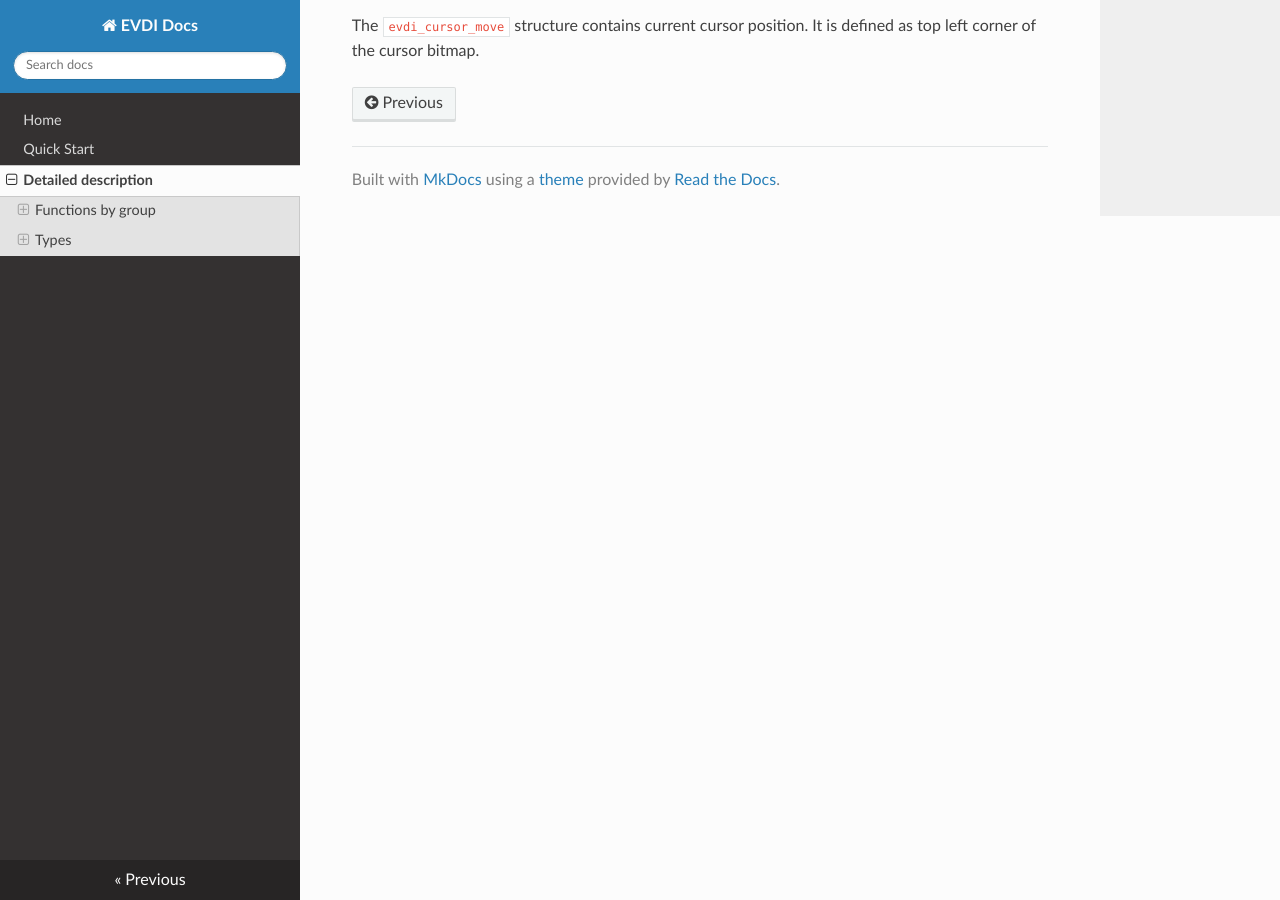
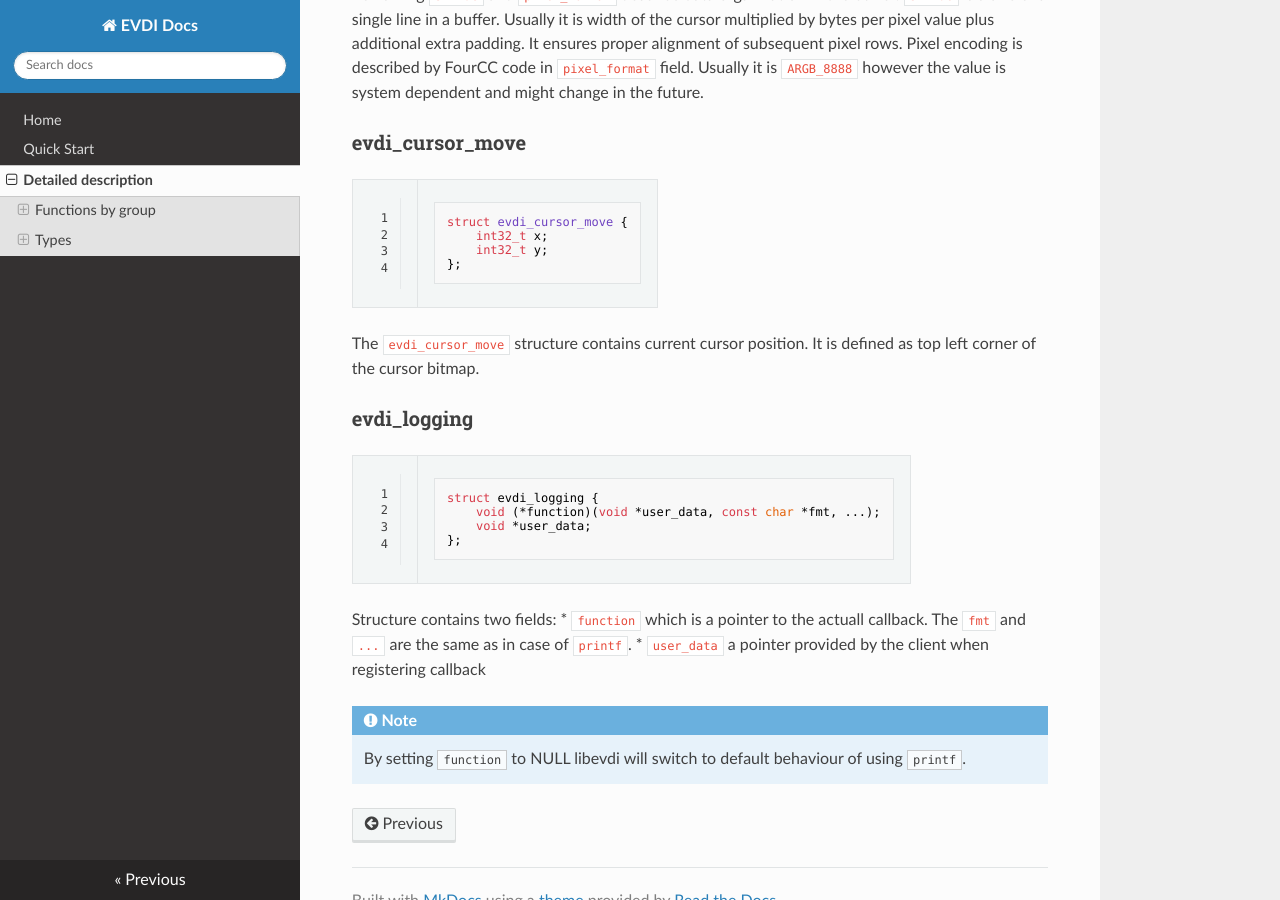
Before and after one commit to DisplayLink/evdi, an MkDocs documentation site: the page built from docs/details.md, in a window 1280 px wide and 900 px high, scrolled down 10450 px. Built offline with MkDocs 1.6.1, drawn with Linux system fonts in a browser that asks for light colours; nearby versions of some CDN libraries; old or Windows-style settings are respelled for this version of MkDocs; some of the changed text lies outside the part shown.

Commit message:
Update of documentation

```diff
--- a/docs/details.md
+++ b/docs/details.md
@@ -222,6 +222,15 @@
 
 Sent when DRM's CRTC changes state. The `state` is a value that's forwarded from the kernel.
 
+### Logging
+
+Client can register their own callback to be used for logging instead of default `printf`.
+
+	#!c
+	void evdi_set_logging(struct evdi_logging evdi_logging);
+
+For more on argument see [struct evdi_logging](details.md#Types).
+
 ## Types
 
 ### evdi_handle
@@ -340,3 +349,18 @@
 
 The `evdi_cursor_move` structure contains current cursor position.
 It is defined as top left corner of the cursor bitmap.
+
+###  evdi_logging
+
+	#!c
+	struct evdi_logging {
+		void (*function)(void *user_data, const char *fmt, ...);
+		void *user_data;
+	};
+
+Structure contains two fields:
+* `function` which is a pointer to the actuall callback. The `fmt` and `...` are the same as in case of `printf`.
+* `user_data` a pointer provided by the client when registering callback
+
+!!! note
+    By setting `function` to NULL libevdi will switch to default behaviour of using `printf`.
```
Also changed, not shown: docs/quickstart.md (+5 -0 lines), 1 other file.
